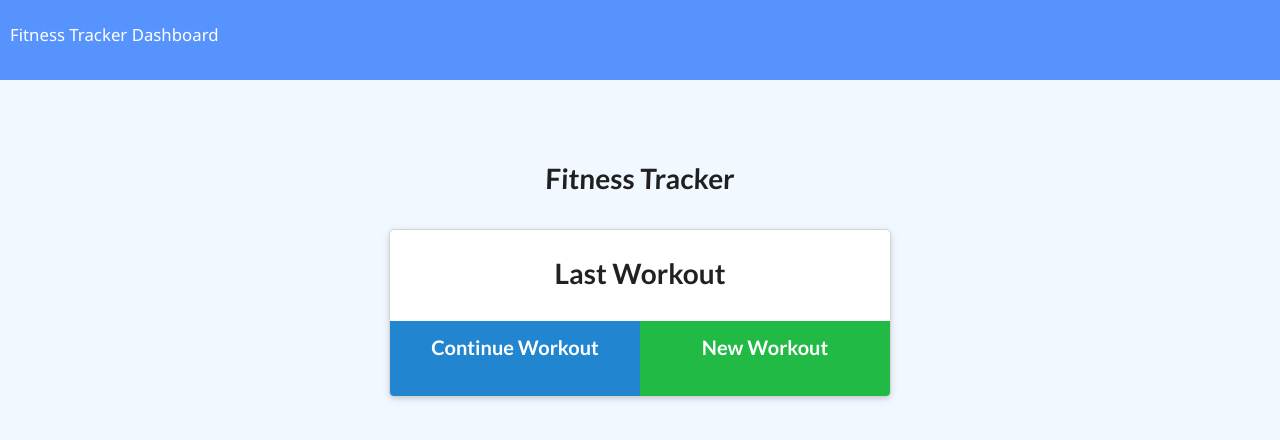
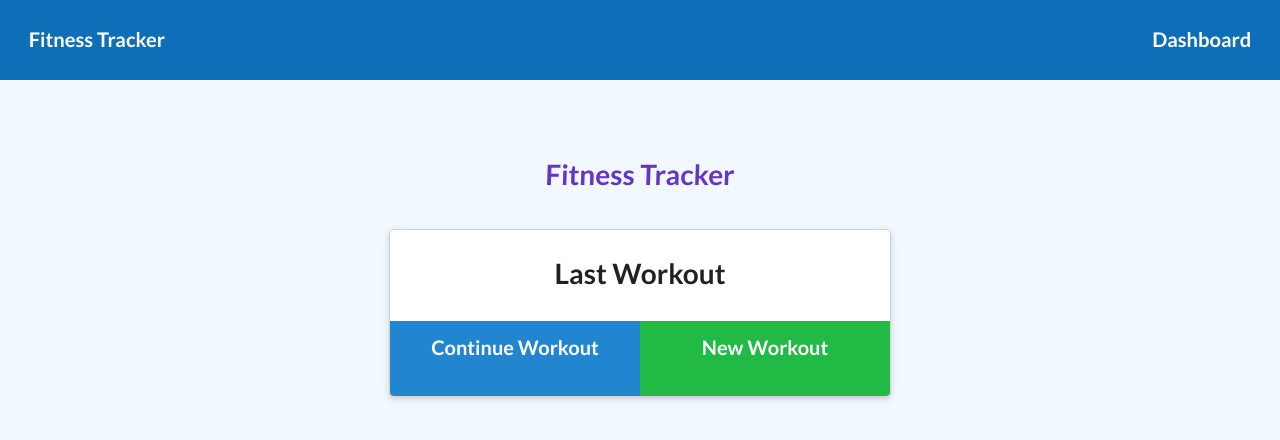
Before and after one commit to GauriKhandke/fitness-tracker, a website: page public/index.html in a window 1280 px wide. Drawn offline with nearby package versions, Linux system fonts and the light colour scheme; no server answers.

Commit message:
Updated navbar

```diff
--- a/public/css/style.css
+++ b/public/css/style.css
@@ -17,12 +17,22 @@ body {
 }
 
 nav {
-  background-color: #5793fd;
+  background-color: #0E6EB8;
   color: #ffffff;
   height: 80px;
   padding: 10px;
   line-height: 3;
-  font-size: 1.2rem;
+  font-size: larger;
+  font-weight: bolder;
+}
+
+.navmenu{
+  font-size: larger !important;
+}
+
+.navitem{
+  color: #ffffff !important;
+  font-weight: bolder !important;
 }
 
 a,
--- a/public/index.html
+++ b/public/index.html
@@ -12,12 +12,16 @@
 
 <body>
   <nav>
-    <a href="/">Fitness Tracker</a>
-    <a href="/stats">Dashboard</a>
+    <div class="ui secondary menu navmenu">
+      <a class= "item navitem" href="/">Fitness Tracker</a>
+      <div class="right menu">
+        <a class = "ui item navitem" href="/stats">Dashboard</a>
+      </div>
+    </div>
   </nav>
   <div class="wrapper workout">
     <header>
-      <h1>Fitness Tracker</h1>
+      <h1 class="ui violet header">Fitness Tracker</h1>
     </header>
     <div class="ui container workout">
       <div class="ui raised card m-auto">
```
Also changed, not shown: public/exercise.html (+6 -2 lines).
